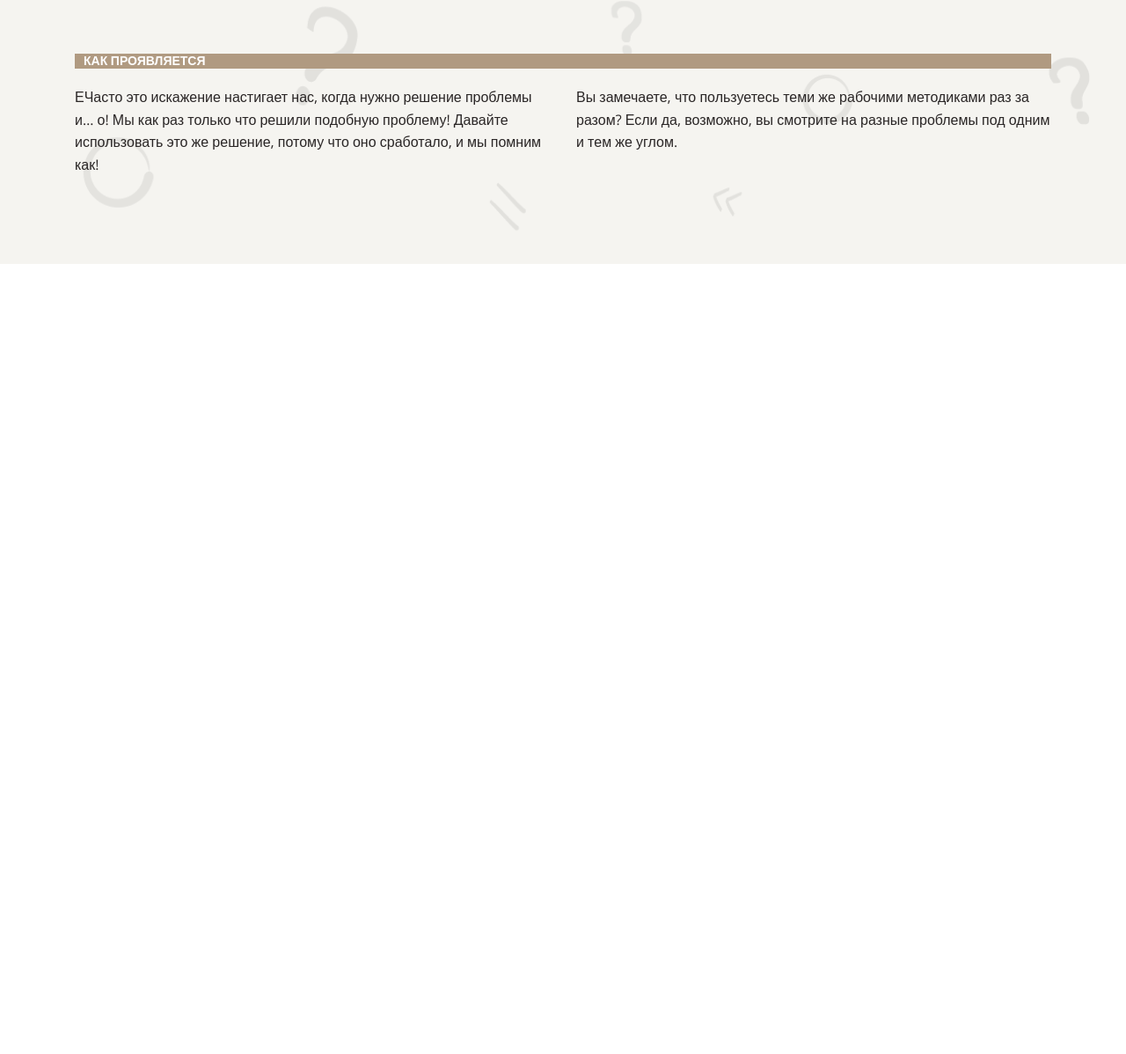
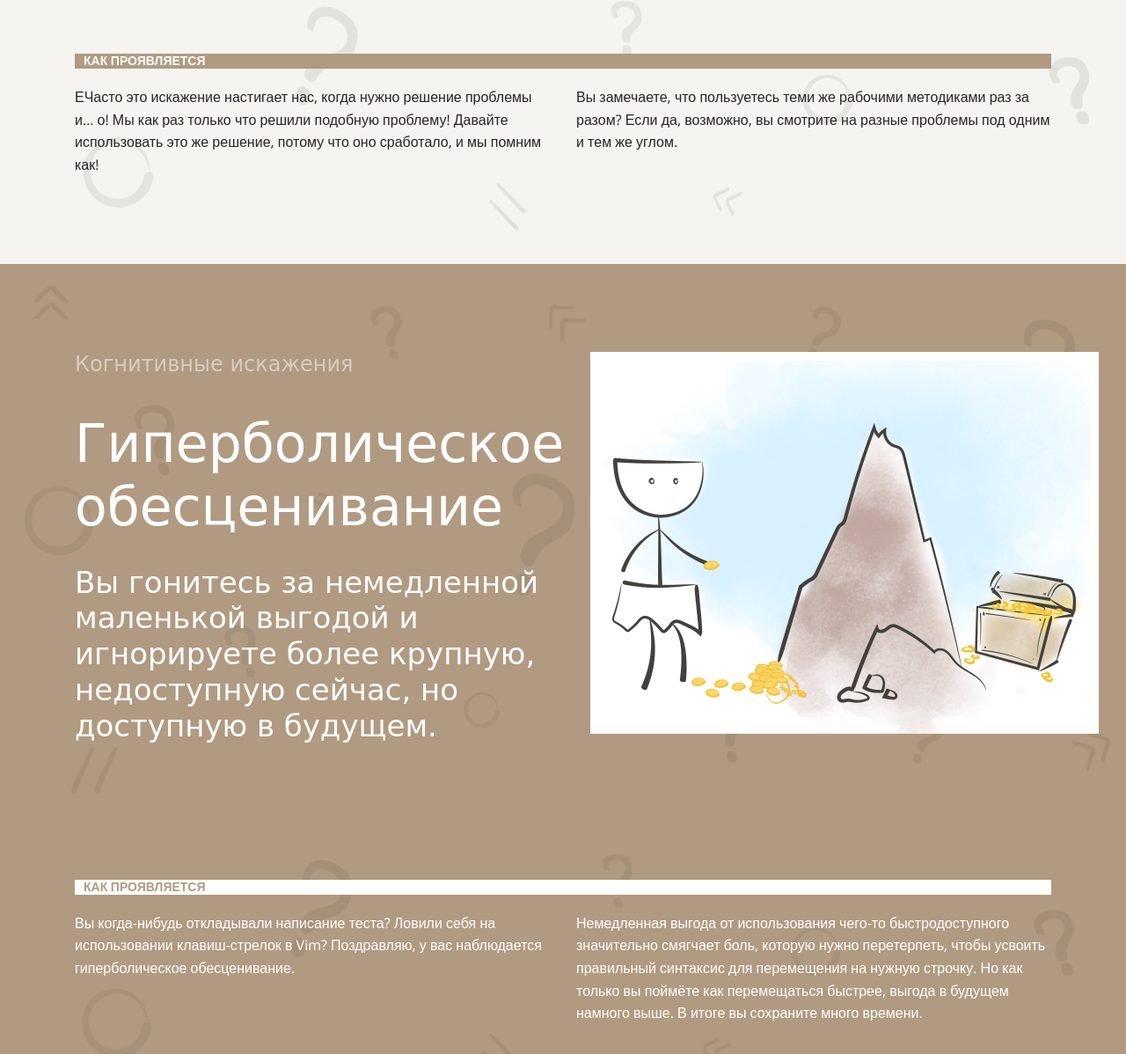
Before and after one commit to JS-NinjaNN/layout-designer-project-58, a website: page src/index.html in a window 1280 px wide. Shown: the part 5153-6351 px from the top of the page at 88% size. Before the commit the page ends 5453 px from the top, so only its background shows below. Drawn offline with nearby package versions, Linux system fonts and the light colour scheme; a web font is replaced by a local one.

Commit message:
finish hyperbolic-depreciation section

```diff
--- a/src/index.html
+++ b/src/index.html
@@ -196,7 +196,7 @@
             <div class="img-container text-col">
               <img
                 src="./img/2.png"
-                alt="Картинка раздела 'Преждевременная оптимиация'. Человек указывает на ракету, изображенную на мониторе компьютера"
+                alt="Картинка раздела 'Преждевременная оптимизация'. Человек указывает на ракету, изображенную на мониторе компьютера"
               />
             </div>
           </div>
@@ -222,7 +222,7 @@
             <div class="img-container text-col">
               <img
                 src="./img/3.png"
-                alt="Картинка раздела 'Преждевременная оптимиация'. Человек указывает на ракету, изображенную на мониторе компьютера"
+                alt="Картинка раздела 'Искажение новизны'. Человек стоит рядом с мусорным ведром, в котором лежат старые идеи"
               />
             </div>
             <div class="text-col">
@@ -253,6 +253,45 @@
         </div>
       </section>
       <!-- distortion-of-novelty section end -->
+      <!-- hyperbolic-depreciation section start -->
+      <section id="hyperbolic-depreciation" class="bg-image bg-brown">
+        <div class="container">
+          <div class="col-2">
+            <div class="text-col">
+              <p class="fz-24 lh-02 text-white-transculent neucha">
+                Когнитивные искажения
+              </p>
+              <h2 class="mb-30 text-white">Гиперболическое обесценивание</h2>
+              <p class="fz-34 lh-02 neucha text-white">
+                Вы гонитесь за немедленной маленькой выгодой и игнорируете более
+                крупную, недоступную сейчас, но доступную в будущем.
+              </p>
+            </div>
+            <div class="img-container text-col">
+              <img
+                src="./img/4.png"
+                alt="Картинка раздела 'Гиперболическое обесценивание'. Человек довольстуется несколькими монетами, вместо того, чтобы достичь большего"
+              />
+            </div>
+          </div>
+          <h3 class="about-title text-brown bg-white">Как проявляется</h3>
+          <div class="col-2">
+            <p class="text-col text-white">
+              Вы когда-нибудь откладывали написание теста? Ловили себя на
+              использовании клавиш-стрелок в Vim? Поздравляю, у вас наблюдается
+              гиперболическое обесценивание.
+            </p>
+            <p class="text-col text-white">
+              Немедленная выгода от использования чего-то быстродоступного
+              значительно смягчает боль, которую нужно перетерпеть, чтобы
+              усвоить правильный синтаксис для перемещения на нужную строчку. Но
+              как только вы поймёте как перемещаться быстрее, выгода в будущем
+              намного выше. В итоге вы сохраните много времени.
+            </p>
+          </div>
+        </div>
+      </section>
+      <!-- hyperbolic-depreciation section end -->
     </main>
     <footer></footer>
   </body>
```
